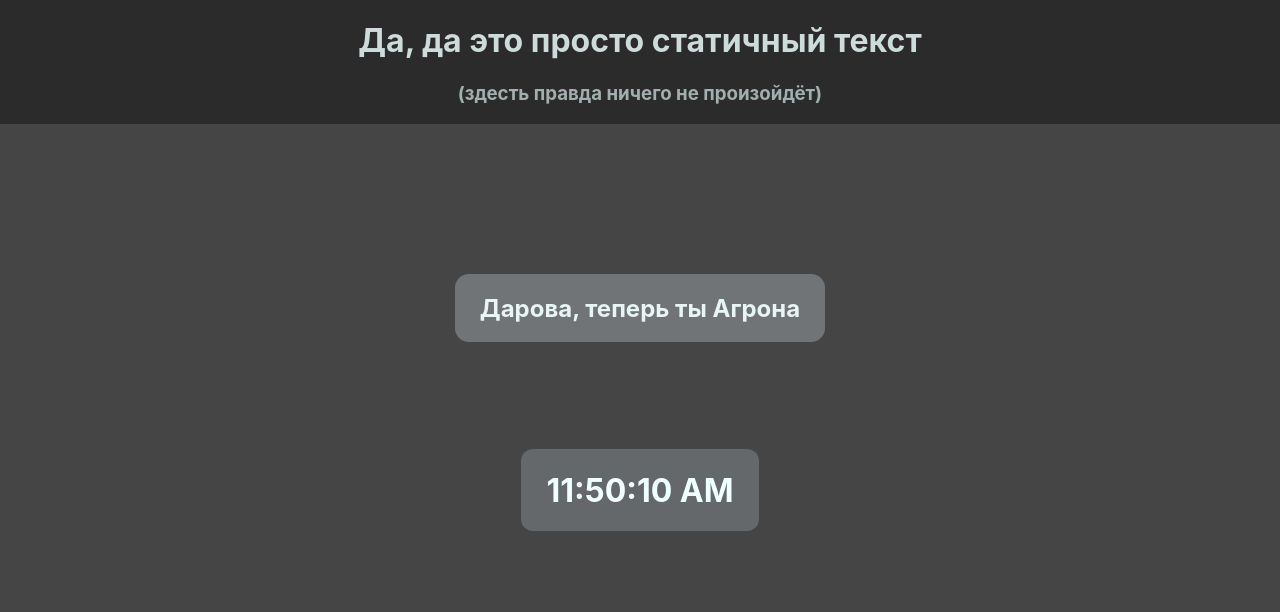
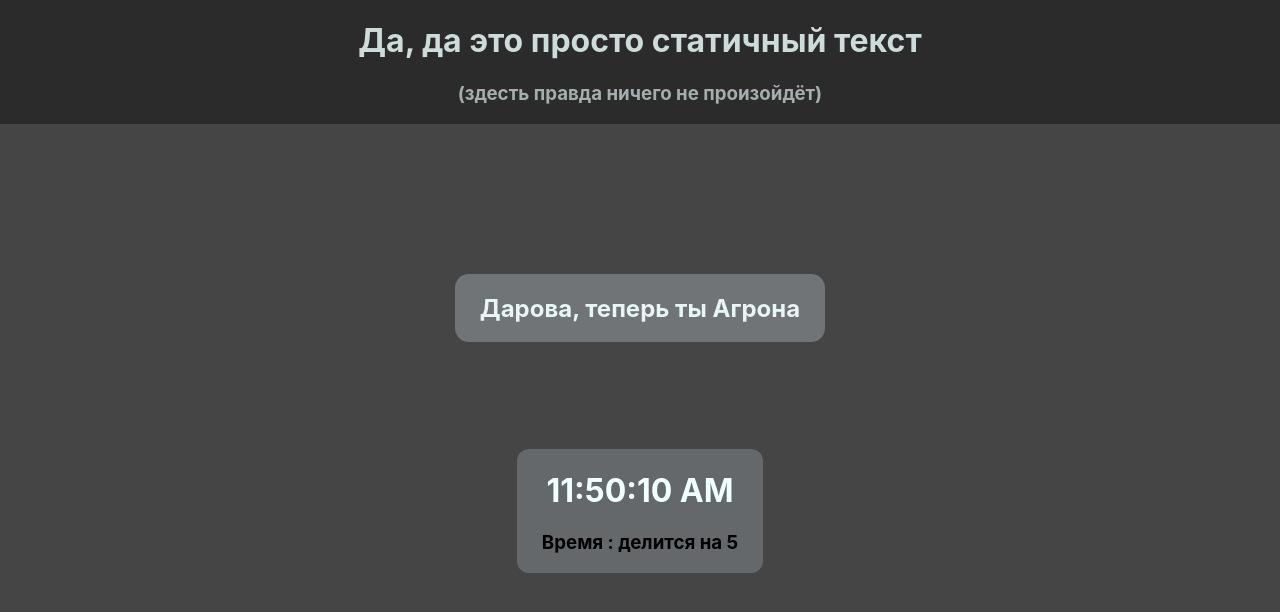
Before and after one commit to Spiritshow/Task-use-effect-state, a React (Create React App) app: page / in a window 1280 px wide. Shown: the top 612 px of the page. Built offline with nearby package versions, Linux system fonts and the light colour scheme.

Commit message:
add divisibility by 5

```diff
--- a/src/component/Clock/Clock.js
+++ b/src/component/Clock/Clock.js
@@ -2,12 +2,18 @@ import React, { useEffect, useState } from "react";
 import "./Clock.css";
 
 const Clock = () => {
-
+    const [togle, setTogle] = useState(false);
     const [time, setTime] = useState(new Date());
 
     const tick = () => {
-        return(setTime(new Date()));
+        setTime(new Date());
     }
+
+    useEffect( () => {
+        console.log(time.getMinutes()%5);
+        if(time.getMinutes()%5 == 0) {setTogle(true)}
+            else {setTogle(false)};
+    },[time.getMinutes()])
 
     useEffect( () => {
         const timer = setInterval(() => tick(), 1000);
@@ -18,6 +24,7 @@ const Clock = () => {
     return(
         <div className="timeBox">
             <h1 className="timeText">{time.toLocaleTimeString()}</h1>
+            {togle && <h3>Время {time.getHours}:{time.getMinutes}  делится на 5</h3>}
         </div>
     )
 }
```
